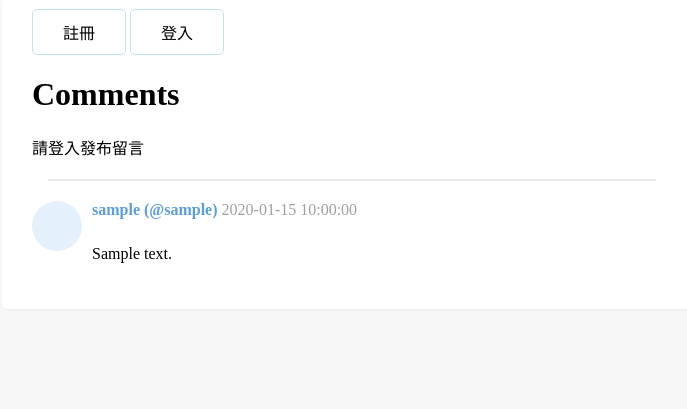
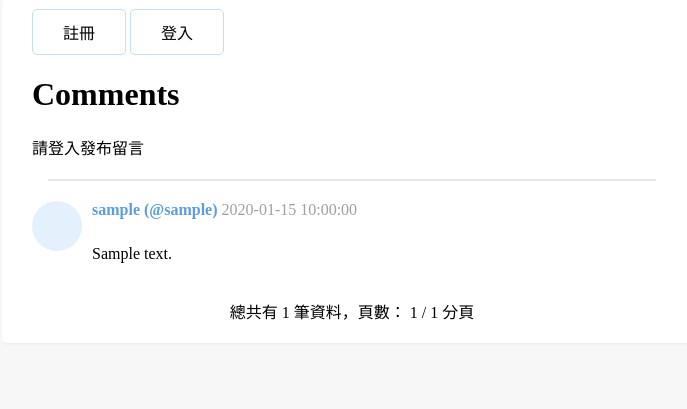
Before and after one commit to julian7454/be-hello-world, a PHP site: page /comments/index.php in a window 1280 px wide. Shown: the part 41-450 px from the top of the page, without its empty margins (288-975 px from the left). Run offline with PHP 8.4, Linux system fonts and the light colour scheme; tables that the repository leaves empty or names only in its code hold one stand-in row (values such as "Sample post").

Commit message:
feat: Add page limit and offset

```diff
--- a/comments/index.php
+++ b/comments/index.php
@@ -13,14 +13,24 @@
       $username = $_SESSION['username'];
       $user = getUserFromUsername($username);
     }
+
+    $page = 1;
+    if (!empty($_GET['page'])) {
+      $page = intval($_GET['page']);
+    }
+    $items_per_page = 5; // limit
+    $offset = ($page - 1) * $items_per_page;
+
     $stmt = $conn->prepare(
       "SELECT " .
       "C.id as id, C.content as content, C.created_at as created_at, U.nickname as nickname, U.username as username " .
       "FROM comments as C " .
       "left join users as U on C.username = U.username " .
       "WHERE C.is_deleted IS NULL " .
-      "order by id desc"
+      "order by id desc " .
+      "limit ? offset ? "
     );
+    $stmt->bind_param('ii', $items_per_page, $offset);
     $result = $stmt->execute();
 
     if (!$result) {
@@ -108,6 +118,33 @@
         </div>
         <?php } ?>
       </section>
+      <?php
+        $stmt = $conn->prepare(
+          "SELECT count(id) as count from comments where is_deleted is null"
+        );
+
+        $result = $stmt->execute();
+        $result = $stmt->get_result();
+        $row = $result->fetch_assoc();
+        $count = $row['count'];
+        $total_page = ceil($count / $items_per_page);
+      ?>
+      <div class="page-info">
+        <span>總共有 <?php echo $count ?> 筆資料，頁數：</span>
+        <span><?php echo $page ?> / <?php echo $total_page ?></span>
+        分頁
+      </div>
+      <div class="paginator">
+
+        <?php if ($page !== 1) { ?>
+          <a href="index.php?page=1">第一頁</a>
+          <a href="index.php?page=<?php echo $page - 1 ?>">上一頁</a>
+        <?php } ?>
+        <?php if ($page != $total_page) { ?>
+          <a href="index.php?page=<?php echo $page + 1 ?>">下一頁</a>
+          <a href="index.php?page=<?php echo $total_page ?>">最末頁</a>
+        <?php } ?>
+      </div>
   </main>
   <script>
     var btn = document.querySelector('.update-nickname')
--- a/comments/style.css
+++ b/comments/style.css
@@ -109,3 +109,20 @@ body {
 .hide {
   display: none;
 }
+
+.page-info {
+  text-align: center;
+}
+
+.paginator {
+  display: flex;
+  justify-content: center;
+  margin-top: 10px;
+}
+
+.paginator a {
+  text-decoration: none;
+  color: #5c9edc;
+  border: 1px solid #5c9edc;
+  padding: 10px;
+}
```
